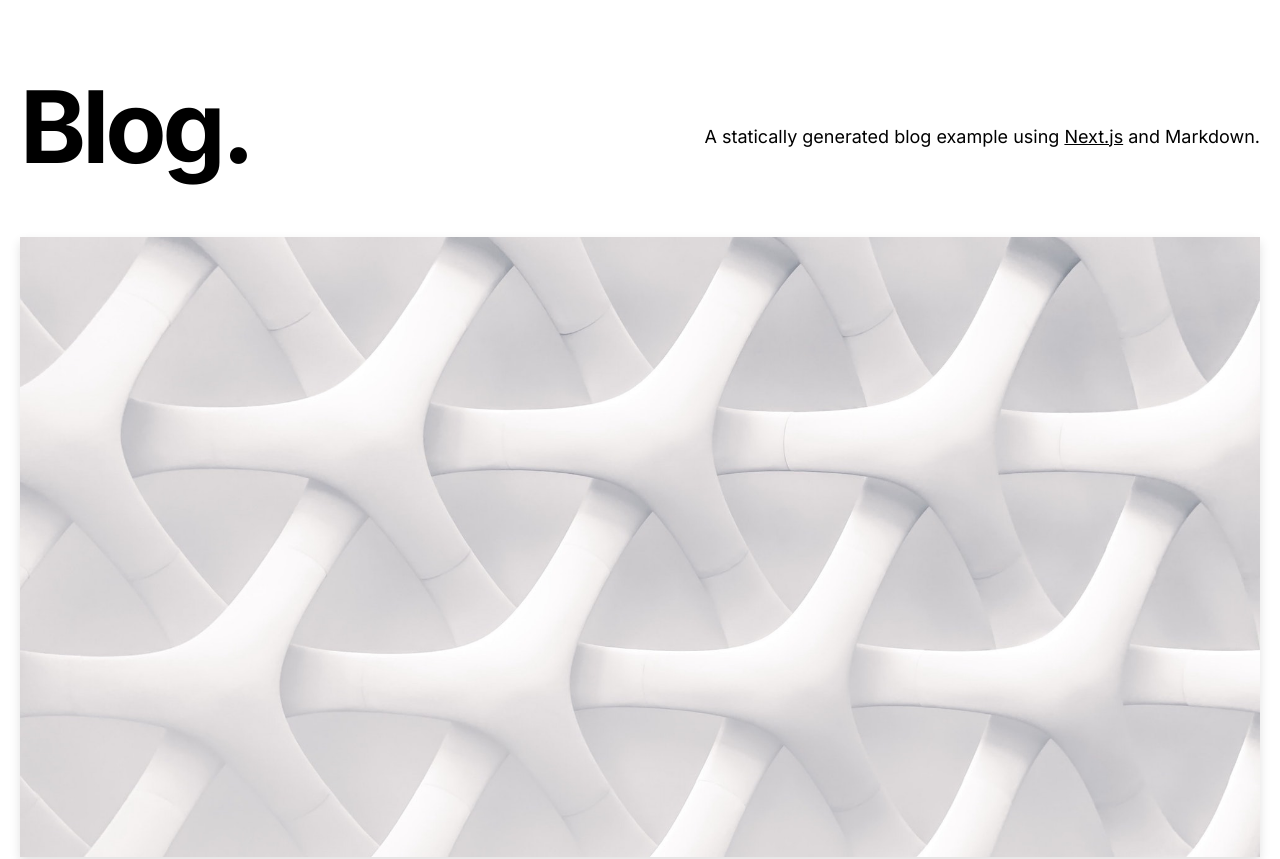
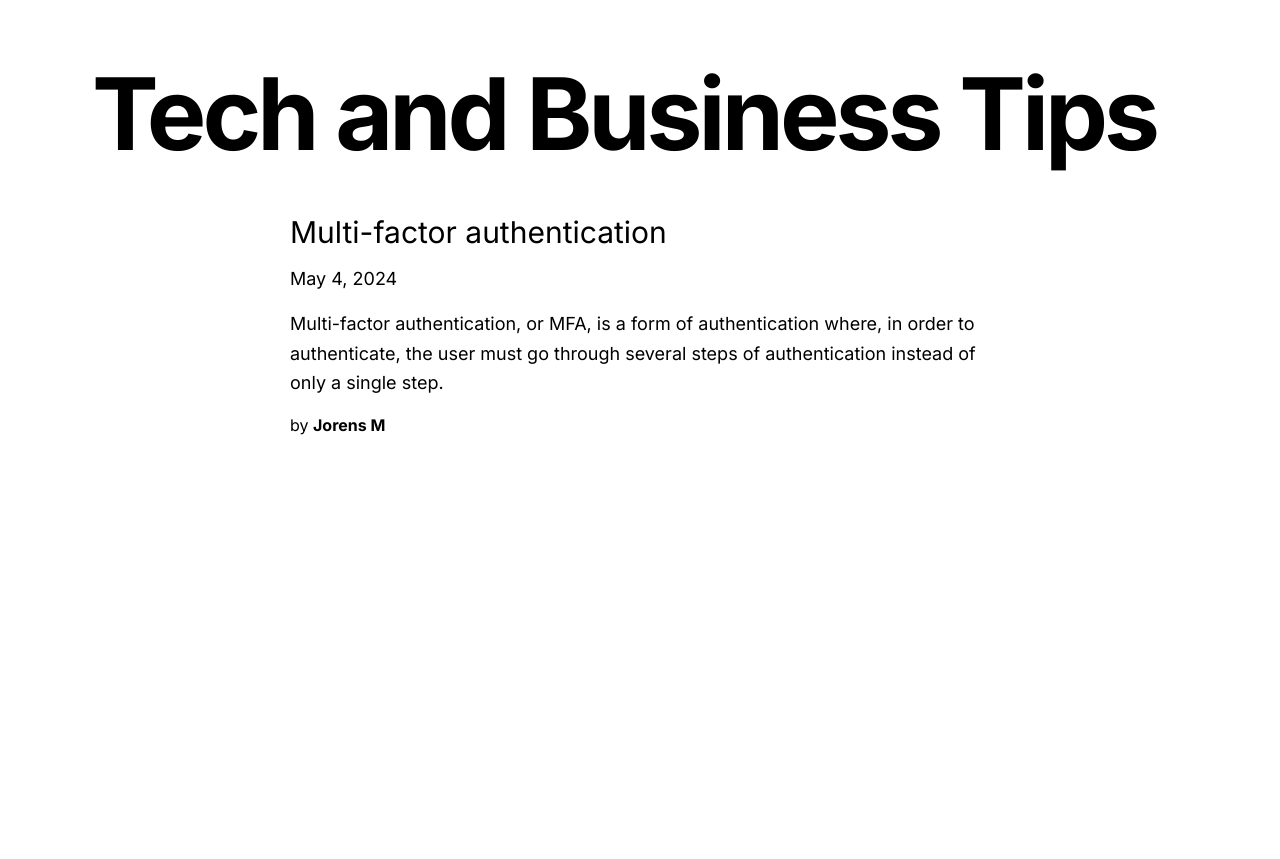
Before and after one commit to JorensM/techandbusinesstips, a Next.js app: page / in a window 1280 px wide. Shown: the top 859 px of the page. Built offline with nearby package versions, Linux system fonts and the light colour scheme.

Commit message:
feat: improve style and add MFA post

```diff
--- a/_posts/hello-world.md
+++ /dev/null
@@ -1,18 +0,0 @@
----
-title: "Learn How to Pre-render Pages Using Static Generation with Next.js"
-excerpt: "Lorem ipsum dolor sit amet, consectetur adipiscing elit, sed do eiusmod tempor incididunt ut labore et dolore magna aliqua. Praesent elementum facilisis leo vel fringilla est ullamcorper eget. At imperdiet dui accumsan sit amet nulla facilities morbi tempus."
-coverImage: "/res/blog/hello-world/cover.jpg"
-date: "2020-03-16T05:35:07.322Z"
-author:
-  name: Tim Neutkens
-ogImage:
-  url: "/res/blog/hello-world/cover.jpg"
----
-
-Lorem ipsum dolor sit amet, consectetur adipiscing elit, sed do eiusmod tempor incididunt ut labore et dolore magna aliqua. Praesent elementum facilisis leo vel fringilla est ullamcorper eget. At imperdiet dui accumsan sit amet nulla facilities morbi tempus. Praesent elementum facilisis leo vel fringilla. Congue mauris rhoncus aenean vel. Egestas sed tempus urna et pharetra pharetra massa massa ultricies.
-
-Venenatis cras sed felis eget velit. Consectetur libero id faucibus nisl tincidunt. Gravida in fermentum et sollicitudin ac orci phasellus egestas tellus. Volutpat consequat mauris nunc congue nisi vitae. Id aliquet risus feugiat in ante metus dictum at tempor. Sed blandit libero volutpat sed cras. Sed odio morbi quis commodo odio aenean sed adipiscing. Velit euismod in pellentesque massa placerat. Mi bibendum neque egestas congue quisque egestas diam in arcu. Nisi lacus sed viverra tellus in. Nibh cras pulvinar mattis nunc sed. Luctus accumsan tortor posuere ac ut consequat semper viverra. Fringilla ut morbi tincidunt augue interdum velit euismod.
-
-## Lorem Ipsum
-
-Tristique senectus et netus et malesuada fames ac turpis. Ridiculous mus mauris vitae ultricies leo integer malesuada nunc vel. In mollis nunc sed id semper. Egestas tellus rutrum tellus pellentesque. Phasellus vestibulum lorem sed risus ultricies tristique nulla. Quis blandit turpis cursus in hac habitasse platea dictumst quisque. Eros donec ac odio tempor orci dapibus ultrices. Aliquam sem et tortor consequat id porta nibh. Adipiscing elit duis tristique sollicitudin nibh sit amet commodo nulla. Diam vulputate ut pharetra sit amet. Ut tellus elementum sagittis vitae et leo. Arcu non odio euismod lacinia at quis risus sed vulputate.
--- /dev/null
+++ b/_posts/multi-factor-authentication.md
@@ -0,0 +1,38 @@
+---
+title: "Multi-factor authentication"
+excerpt: "Multi-factor authentication, or MFA, is a form of authentication where, in order to authenticate, the user must go through several steps of authentication instead of only a single step."
+date: "2024-05-04T17:00:00"
+author:
+  name: Jorens M
+---
+# Multi-factor authentication
+Security is a major part of business and web development. All companies try to maximize their security in various ways, and one of those ways is multi-factor authentication.
+
+In this article I will tell you all you need to know about multi-factor authentication, both from the perspective of a developer and a bussines person.
+
+## What is multi-factor authentication?
+So what exactly is multi factor authentication?
+
+**Multi-factor authentication, or MFA, is a form of authentication where, in order to authenticate, the user must go through several steps of authentication instead of only a single step.**
+
+Most commonly in consumer-facing apps and website, there is only a single step to authentication - providing your username and password. It’s more common to find MFA in B2B apps/websites, although some consumer websites allow you to enable MFA as well.
+
+The most common form of MFA is 2FA - 2 factor authentication, meaning that there are two steps to the authentication flow.
+
+## Why is multi-factor authentication useful?
+
+Multi factor authentication is useful because it provides an additional layer of security to accessing an account. Even if an intruder manages to find/guess the password of the user, they will still need to go through additional steps of authentication, which will highly decrease the likelihood of the intruder successfully authenticating as the user, especially since the additional steps often rely on a physical factor such as the user’s mobile phone or biometric data.
+
+## Forms of Multi-factor authentication
+
+There are multiple forms to multi-factor authentication, meaning that there are several ways how a user can be asked to authenticate in addition to the first step. The list below is ordered starting by most commonly used forms to the least commonly used ones.
+
+ * **SMS verification.** In this form of authentication, the user is sent a code to their phone via SMS which they need to enter on the login screen in order to authenticate
+ * **Email verification.** In this form of authentication, the user is sent a code to their email address which they use to authenticate.
+ * **Authenticator app.** These are specialized “authenticator” apps that you can install on your phone. For each website that uses this form of authentication, the authenticator app generates (and regenerates every few minutes) a temporary code that can be used to authenticate during MFA.
+ * **Physical security keys.** Physical security keys are most often used for on-site entry access. These can be cards, chips, USB drives that you scan against a scanner device in order to gain access.
+ * **Biometric authentication.** In this form of authentication, the user uses their biometric data to authenticate, for example by doing a fingerprint scan, a retina scan, voice recording or face capture.
+
+## Conclusion
+
+In this article we explored multi-factor authentication, what it is, how it is useful and the different forms of MFA. I hope this article was useful to you and that you learned something new. If you have any questions or comments feel free to leave them down below or email me directly at jorensmerenjanu@gmail.com
--- a/src/app/_components/avatar.tsx
+++ b/src/app/_components/avatar.tsx
@@ -3,11 +3,12 @@ type Props = {
   picture: string;
 };
 
+const nbsp = "\u00A0";
+
 const Avatar = ({ name, picture }: Props) => {
   return (
     <div className="flex items-center">
-      <img src={picture} className="w-12 h-12 rounded-full mr-4" alt={name} />
-      <div className="text-xl font-bold">{name}</div>
+      by{nbsp}<div className="font-bold">{name}</div>
     </div>
   );
 };
--- a/src/app/_components/intro.tsx
+++ b/src/app/_components/intro.tsx
@@ -2,20 +2,10 @@ import { CMS_NAME } from "@/lib/constants";
 
 export function Intro() {
   return (
-    <section className="flex-col md:flex-row flex items-center md:justify-between mt-16 mb-16 md:mb-12">
-      <h1 className="text-5xl md:text-8xl font-bold tracking-tighter leading-tight md:pr-8">
-        Blog.
+    <section className="flex flex-col items-center mt-16 mb-16 md:mb-12">
+      <h1 className="text-5xl md:text-8xl w-fit font-bold tracking-tighter leading-none md:pr-8">
+        Tech and Business Tips
       </h1>
-      <h4 className="text-center md:text-left text-lg mt-5 md:pl-8">
-        A statically generated blog example using{" "}
-        <a
-          href="https://nextjs.org/"
-          className="underline hover:text-blue-600 duration-200 transition-colors"
-        >
-          Next.js
-        </a>{" "}
-        and {CMS_NAME}.
-      </h4>
     </section>
   );
 }
--- a/src/app/_components/post-header.tsx
+++ b/src/app/_components/post-header.tsx
@@ -18,9 +18,12 @@ export function PostHeader({ title, coverImage, date, author }: Props) {
       <div className="hidden md:block md:mb-12">
         <Avatar name={author.name} picture={author.picture} />
       </div>
-      <div className="mb-8 md:mb-16 sm:mx-0">
-        <CoverImage title={title} src={coverImage} />
-      </div>
+      { coverImage &&
+        <div className="mb-8 md:mb-16 sm:mx-0">
+          <CoverImage title={title} src={coverImage} />
+        </div>
+      }
+
       <div className="max-w-2xl mx-auto">
         <div className="block md:hidden mb-6">
           <Avatar name={author.name} picture={author.picture} />
--- a/src/app/_components/post-preview.tsx
+++ b/src/app/_components/post-preview.tsx
@@ -23,9 +23,12 @@ export function PostPreview({
 }: Props) {
   return (
     <div>
-      <div className="mb-5">
-        <CoverImage slug={slug} title={title} src={coverImage} />
-      </div>
+      {coverImage &&
+        <div className="mb-5">
+          <CoverImage slug={slug} title={title} src={coverImage} />
+        </div>
+      }
+
       <h3 className="text-3xl mb-3 leading-snug">
         <Link href={`/posts/${slug}`} className="hover:underline">
           {title}
--- /dev/null
+++ b/src/app/_components/posts-list.tsx
@@ -0,0 +1,24 @@
+// Types
+import { Post } from '@/interfaces/post';
+import { PostPreview } from './post-preview';
+
+type PostsListProps = {
+    posts: Post[]
+}
+
+export default function PostsList({ posts }: PostsListProps) {
+    return (
+        <div>
+            {posts.map(post =>
+                <PostPreview
+                    title={post.title}
+                    excerpt={post.excerpt}
+                    coverImage={post.coverImage}
+                    date={post.date}
+                    author={post.author}
+                    slug={post.slug}
+                />
+            )}
+        </div>
+    )
+}
--- a/src/app/page.tsx
+++ b/src/app/page.tsx
@@ -3,6 +3,7 @@ import { HeroPost } from "@/app/_components/hero-post";
 import { Intro } from "@/app/_components/intro";
 import { MoreStories } from "@/app/_components/more-stories";
 import { getAllPosts } from "@/lib/api";
+import PostsList from './_components/posts-list';
 
 export default function Index() {
   const allPosts = getAllPosts();
@@ -12,19 +13,19 @@ export default function Index() {
   const morePosts = allPosts.slice(1);
 
   return (
-    <main>
+    <>
       <Container>
         <Intro />
-        <HeroPost
-          title={heroPost.title}
-          coverImage={heroPost.coverImage}
-          date={heroPost.date}
-          author={heroPost.author}
-          slug={heroPost.slug}
-          excerpt={heroPost.excerpt}
-        />
-        {morePosts.length > 0 && <MoreStories posts={morePosts} />}
+        <main className='flex flex-col items-center'>
+          <div className='max-w-[700px]'>
+            <PostsList
+              posts={allPosts}
+            />
+          </div>
+        </main>
+
       </Container>
-    </main>
+    </>
+
   );
 }
--- a/src/app/posts/[slug]/page.tsx
+++ b/src/app/posts/[slug]/page.tsx
@@ -56,7 +56,7 @@ export function generateMetadata({ params }: Params): Metadata {
     title,
     openGraph: {
       title,
-      images: [post.ogImage.url],
+      images: [post?.ogImage?.url],
     },
   };
 }
```
Also changed, not shown: 1 other file (tests, documents, lock files or other folders).
